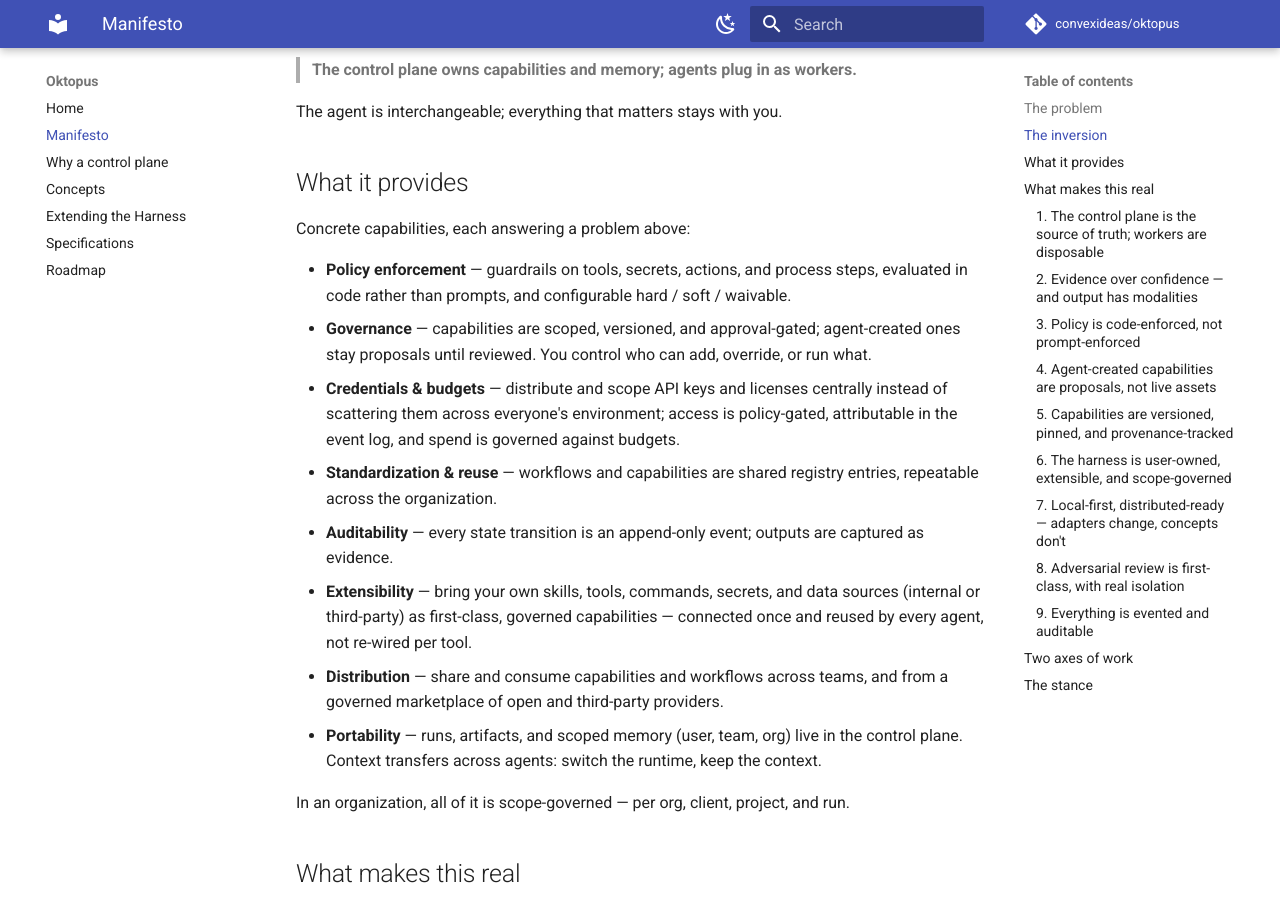
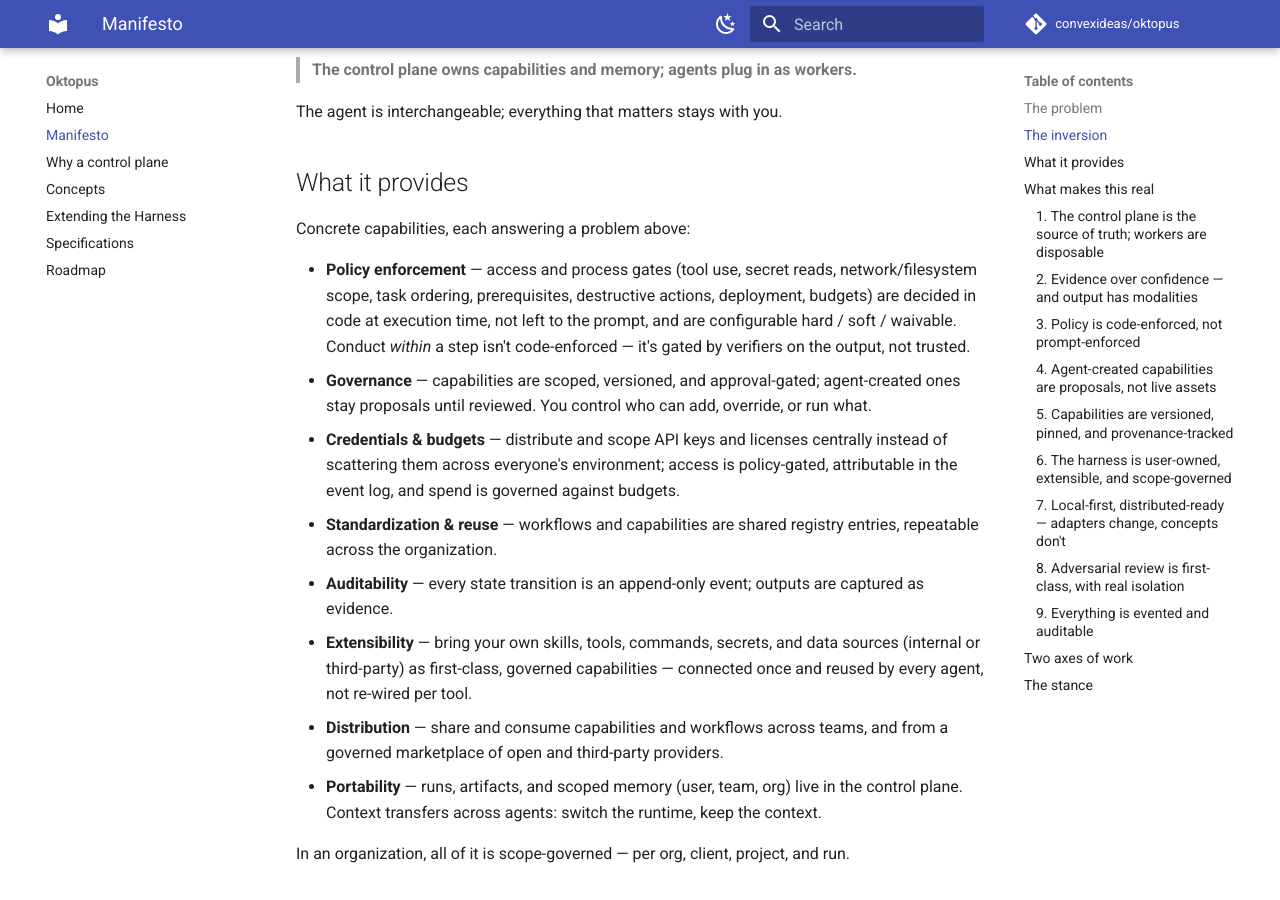
Before and after one commit to convexideas/oktopus, an MkDocs documentation site: the page built from docs/manifesto.md, in a window 1280 px wide and 900 px high, scrolled down 904 px. Built offline with MkDocs 1.6.1 and Material for MkDocs 9.7.7, drawn with Linux system fonts in a browser that asks for light colours; comment, search, counter and statistics services are not loaded.

Commit message:
docs: scope policy-enforcement claim accurately — access/process gates in code, conduct verifier-gated not trusted

```diff
--- a/docs/manifesto.md
+++ b/docs/manifesto.md
@@ -27,7 +27,7 @@ The agent is interchangeable; everything that matters stays with you.
 
 Concrete capabilities, each answering a problem above:
 
-- **Policy enforcement** — guardrails on tools, secrets, actions, and process steps, evaluated in code rather than prompts, and configurable hard / soft / waivable.
+- **Policy enforcement** — access and process gates (tool use, secret reads, network/filesystem scope, task ordering, prerequisites, destructive actions, deployment, budgets) are decided in code at execution time, not left to the prompt, and are configurable hard / soft / waivable. Conduct *within* a step isn't code-enforced — it's gated by verifiers on the output, not trusted.
 - **Governance** — capabilities are scoped, versioned, and approval-gated; agent-created ones stay proposals until reviewed. You control who can add, override, or run what.
 - **Credentials & budgets** — distribute and scope API keys and licenses centrally instead of scattering them across everyone's environment; access is policy-gated, attributable in the event log, and spend is governed against budgets.
 - **Standardization & reuse** — workflows and capabilities are shared registry entries, repeatable across the organization.
```
